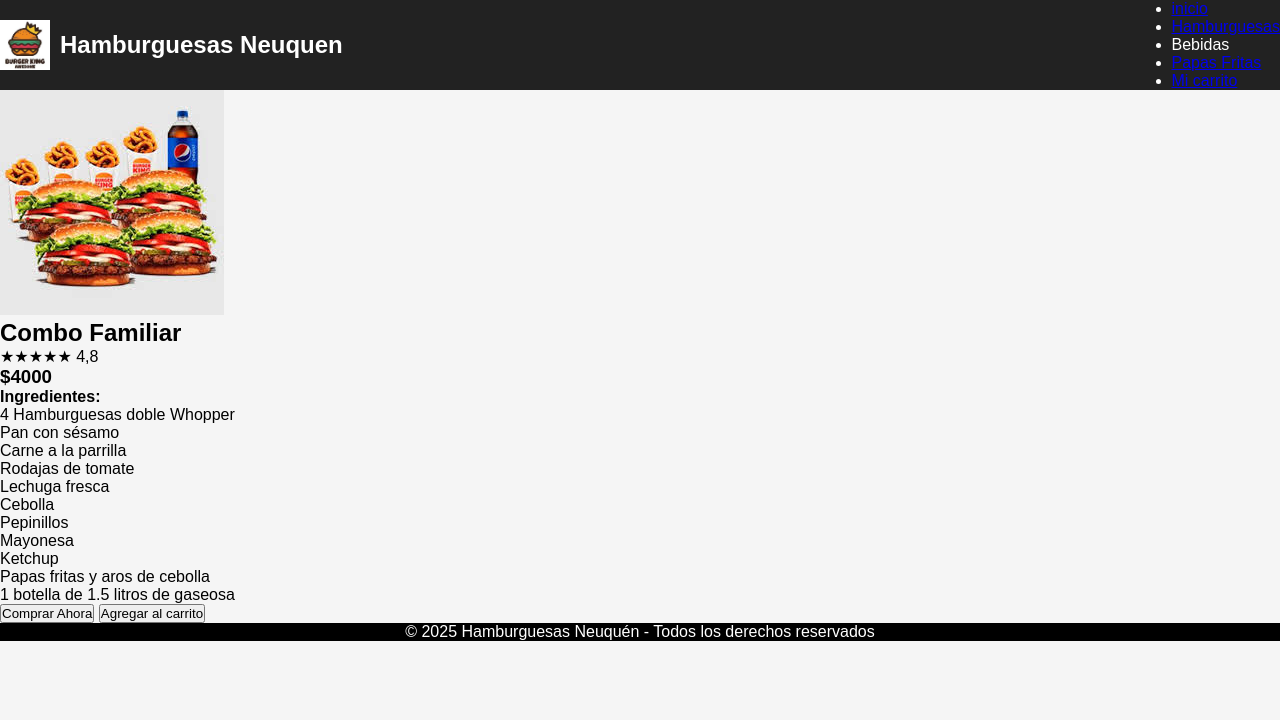
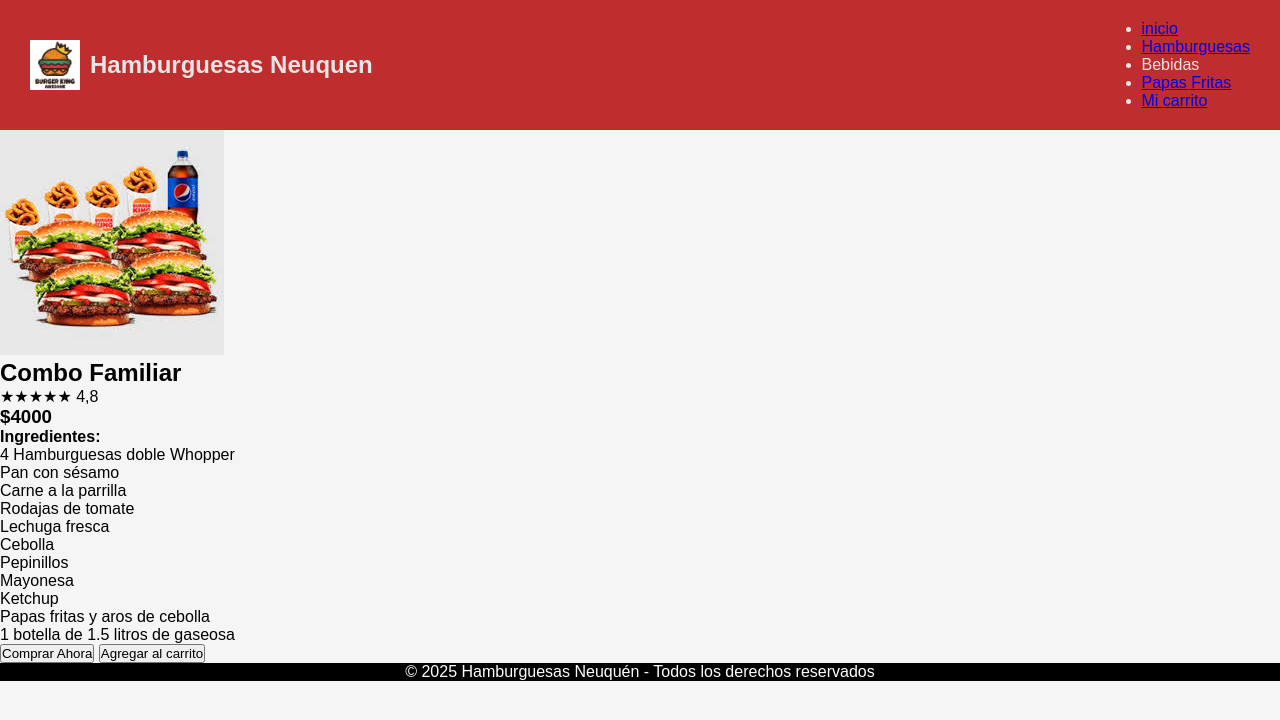
Before and after one commit to FrancoAguirreEPET20/Hamburgueseria, a plain HTML site: page Combofamiliar.html in a window 1280 px wide. Drawn offline with Linux system fonts and the light colour scheme.

Commit message:
agrego css a header

```diff
--- a/combofamiliar.css
+++ b/combofamiliar.css
@@ -10,4 +10,9 @@
   background: hsl(40, 4%, 15%);
   color: #0a0404;
 }
+header {
+  background: #be2e2e;
+  color: #ebe4e4;
+  padding: 20px 30px;
 }
+}
```
